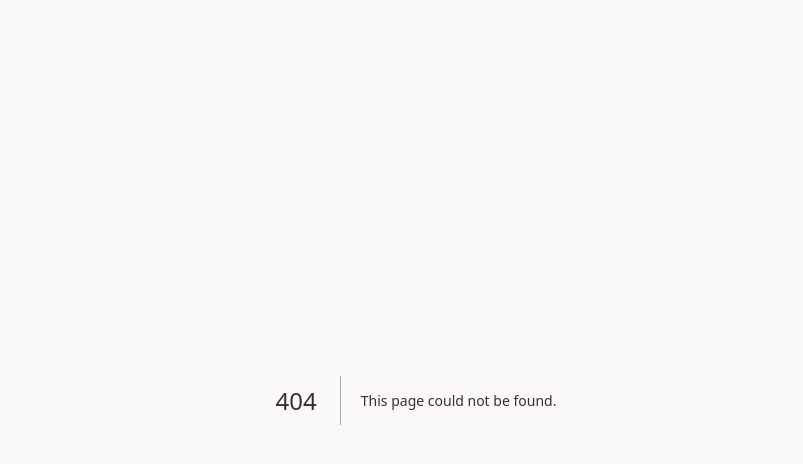
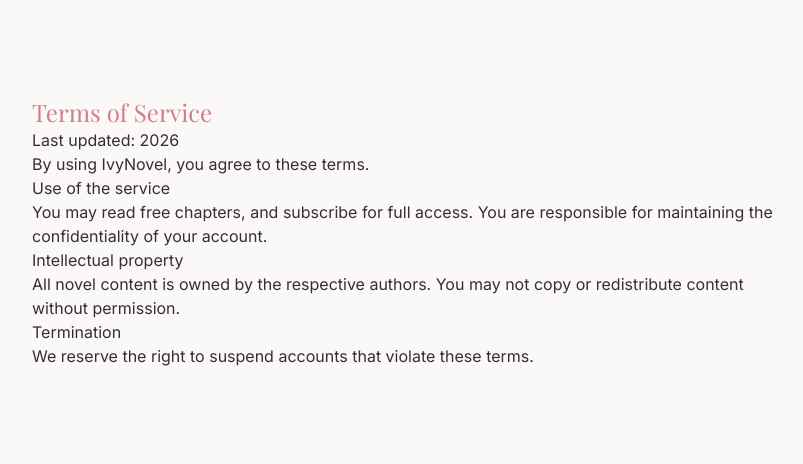
Before and after one commit to yangyifei757-dotcom/mystorysite, a Next.js app: page /terms-of-service in a window 1280 px wide. Before the commit this address had no page. Shown: the top 464 px of the page, without its empty margins (224-1027 px from the left). Built offline with nearby package versions, Linux system fonts and the light colour scheme; a web font is replaced by a local one.

Commit message:
Create page.tsx

```diff
--- /dev/null
+++ b/app/terms-of-service/page.tsx
@@ -0,0 +1,17 @@
+export default function TermsOfServicePage() {
+  return (
+    <main className="min-h-screen bg-background pt-24 pb-16 px-4">
+      <div className="max-w-3xl mx-auto prose prose-sm text-foreground">
+        <h1 className="text-2xl font-serif text-primary">Terms of Service</h1>
+        <p>Last updated: {new Date().getFullYear()}</p>
+        <p>By using IvyNovel, you agree to these terms.</p>
+        <h2>Use of the service</h2>
+        <p>You may read free chapters, and subscribe for full access. You are responsible for maintaining the confidentiality of your account.</p>
+        <h2>Intellectual property</h2>
+        <p>All novel content is owned by the respective authors. You may not copy or redistribute content without permission.</p>
+        <h2>Termination</h2>
+        <p>We reserve the right to suspend accounts that violate these terms.</p>
+      </div>
+    </main>
+  )
+}
```
